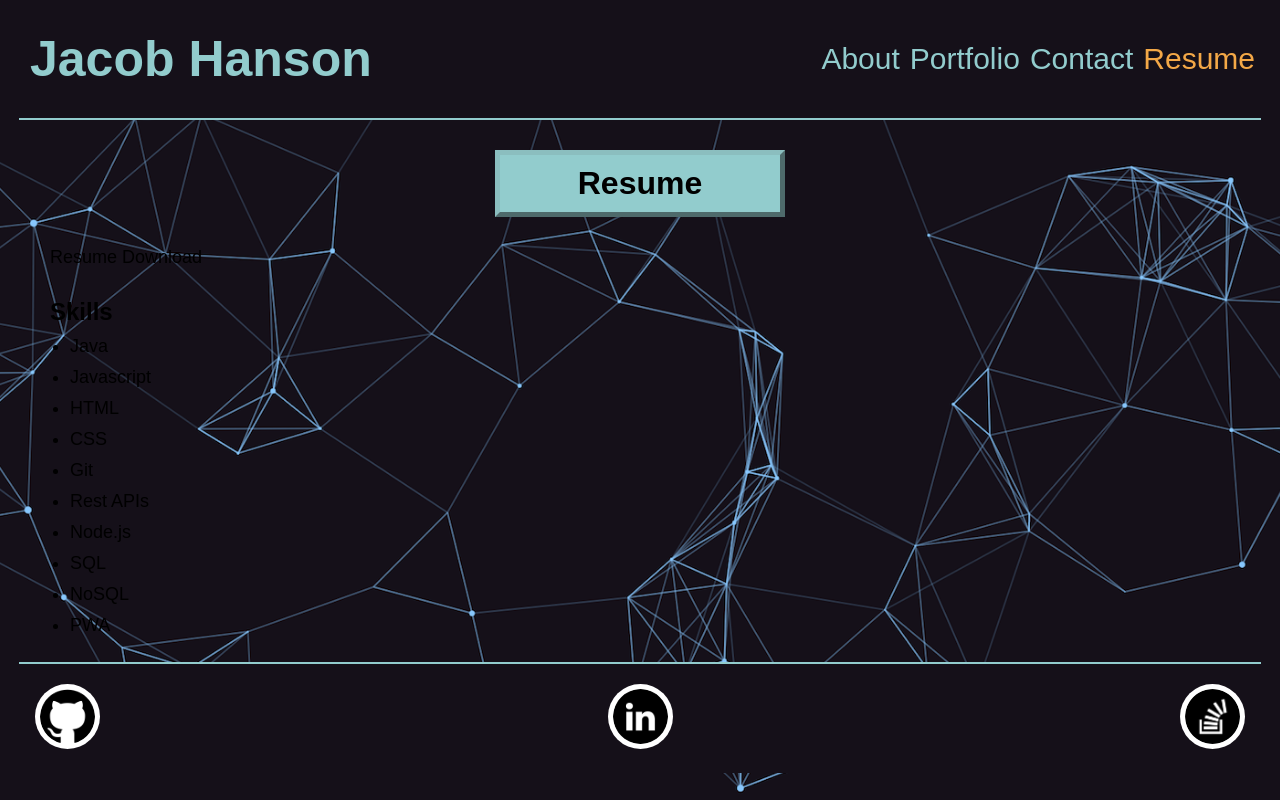
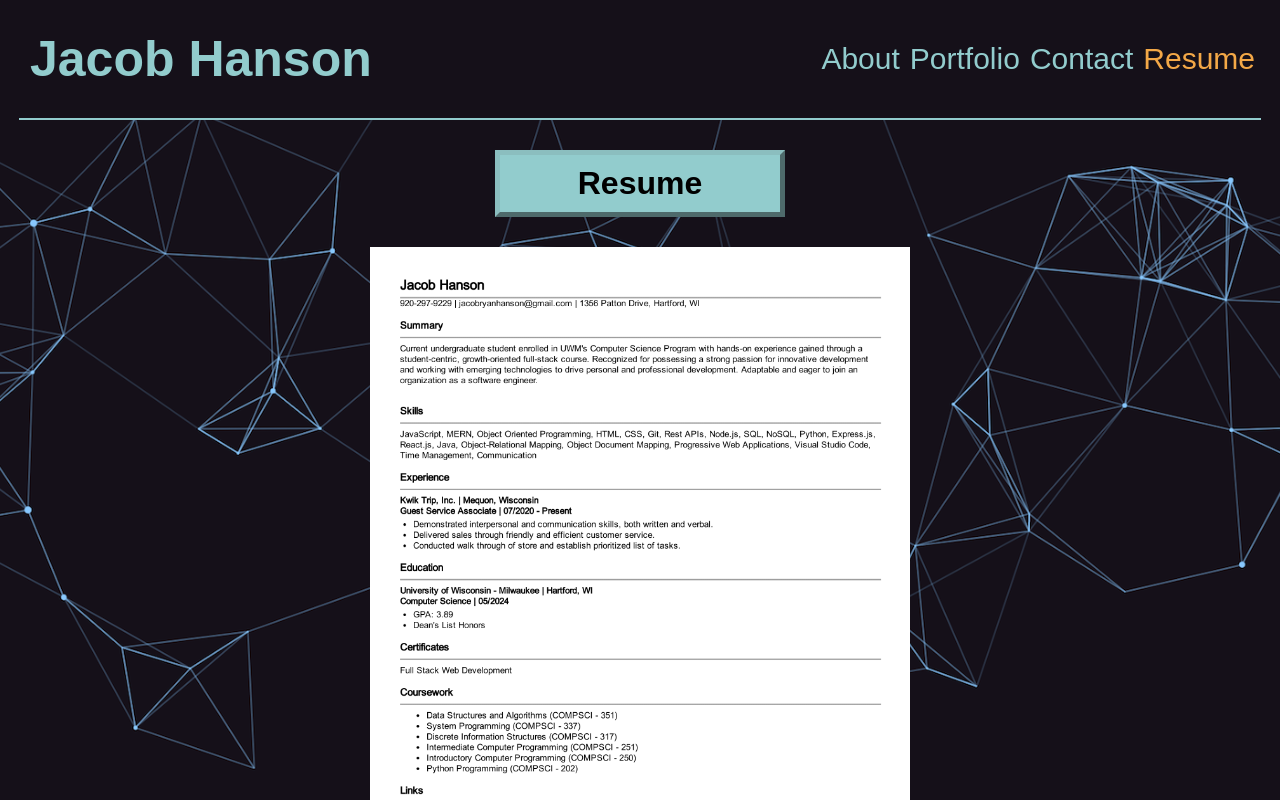
Before and after one commit to JacobRyanHanson/react-portfolio, a React (Create React App) app: page / in a window 1280 px wide. Both pictures are taken after a click on the item "Resume". Shown: the top 800 px of the page. Built offline with nearby package versions, Linux system fonts and the light colour scheme.

Commit message:
Update resume

```diff
--- a/src/App.js
+++ b/src/App.js
@@ -6,7 +6,7 @@ import Footer from './components/Footer';
 import Project from './components/Project';
 import avatar from "./assets/img/me.jpg";
 import certificate from "./assets/img/full-stack-certificate.jpg"
-import resume from "./assets/resume/Resume.pdf";
+import resume from "./assets/resume/Resume.png";
 import hero from "./assets/img/hero.png"
 
 function App() {
@@ -51,7 +51,7 @@ function App() {
 				setSubMessage(`A name is required.`);
 			} else {
 				setSubMessage('');
-				setFormState({...formState, from_name: e.target.value});
+				setFormState({ ...formState, from_name: e.target.value });
 			}
 		} else if (e.target.name === 'from_email') {
 			const isValid = validateEmail(e.target.value);
@@ -59,14 +59,14 @@ function App() {
 				setSubMessage('Your email is invalid.');
 			} else {
 				setSubMessage('');
-				setFormState({...formState, from_email: e.target.value});
+				setFormState({ ...formState, from_email: e.target.value });
 			}
 		} else {
 			if (!e.target.value.length) {
 				setSubMessage(`A message is required.`);
 			} else {
 				setSubMessage('');
-				setFormState({...formState, message: e.target.value});
+				setFormState({ ...formState, message: e.target.value });
 			}
 		}
 	};
@@ -155,22 +155,11 @@ function App() {
 				{currentCategory === categories[3] &&
 					<>
 						<h1 className="top-container">Resume </h1>
-						<a id="resume-link" href={resume} download>Resume Download</a>
-
-						<h2 id="skills">Skills</h2>
-
-						<ul id="skill-list-container">
-							<li>Java</li>
-							<li>Javascript</li>
-							<li>HTML</li>
-							<li>CSS</li>
-							<li>Git</li>
-							<li>Rest APIs</li>
-							<li>Node.js</li>
-							<li>SQL</li>
-							<li>NoSQL</li>
-							<li>PWA</li>
-						</ul>
+						<div className="flexbox resume-container">
+							<a id="resume-link" href={resume} download>
+								<img src={resume} className="resume" alt="resume" />
+							</a>
+						</div>
 					</>
 				}
 			</main>
--- a/src/index.css
+++ b/src/index.css
@@ -180,22 +180,6 @@ ul.flexbox {
 	background: white;
 }
 
-/* Resume Styles */
-#resume-link {
-	color: black;
-	margin-left: 50px;
-	font-size: large;
-}
-
-#skills {
-	margin: 30px 0 0 50px;
-}
-
-#skill-list-container>* {
-	margin: 10px 0 0 70px;
-	font-size: large;
-}
-
 /* Contact Form Styles */
 #contact-form {
 	display: flex;
@@ -237,6 +221,15 @@ input {
 	padding: 6px;
 }
 
+/* Resume Styles */
+.resume-container {
+	justify-content: center;
+	margin-bottom: 30px;
+}
+.resume {
+	height: 700px;
+}
+
 /* Footer Styles */
 .logo-container {
 	margin: 0 15px 0 15px;
```
Also changed, not shown: src/assets/resume/Resume.png (added), 1 other file (tests, documents, lock files or other folders). Lines whose indentation alone changed are shown as unchanged.
